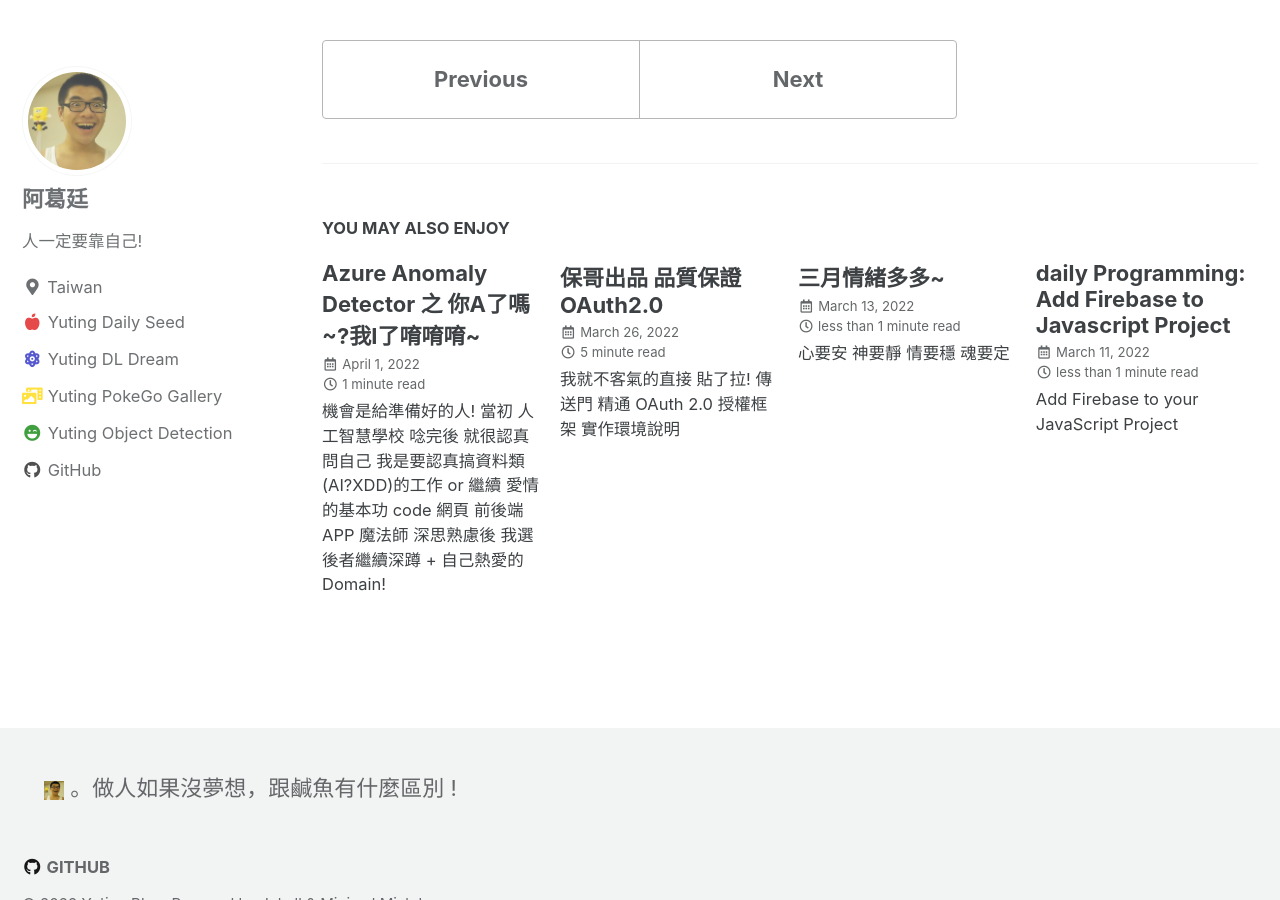
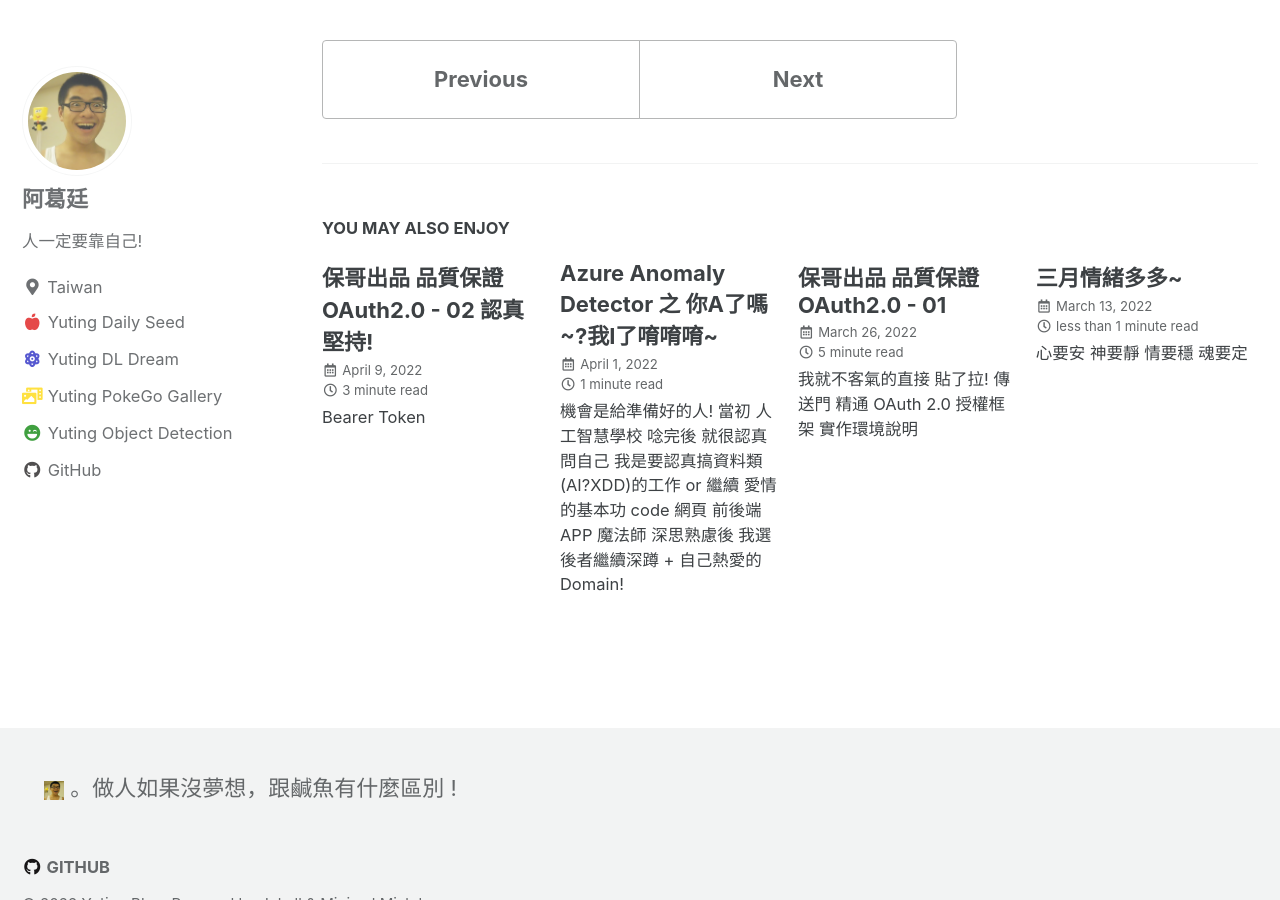
Before and after one commit to yuting3656/yutingblog, a Jekyll site: the page built from _posts/diary/2019-09-10-diary-life-and-baby.md, in a window 1280 px wide and 900 px high, scrolled down 1409 px. Built offline with Jekyll 4.4.1, drawn with Linux system fonts in a browser that asks for light colours; cached includes are drawn as plain includes; some of the changed lines change nothing that is shown.

Commit message:
[updaet] add wiill oauth 2.0 01

````diff
--- a/_posts/oAuthh2/2022-03-26-will-oauth2-01.md
+++ b/_posts/oAuthh2/2022-03-26-will-oauth2-01.md
@@ -1,6 +1,6 @@
 ---
 layout: "single"
-title: '保哥出品 品質保證 OAuth2.0'
+title: '保哥出品 品質保證 OAuth2.0 - 01'
 permalink: 'oauth/will-oauth'
 tags: OAuth2.0
 ---
--- /dev/null
+++ b/_posts/oAuthh2/2022-04-09-will-oauth2-02.md
@@ -0,0 +1,210 @@
+---
+layout: "single"
+title: '保哥出品 品質保證 OAuth2.0 - 02 認真堅持!'
+permalink: 'oauth/will-oauth'
+tags: OAuth2.0
+---
+
+## Bearer Token
+
+- [RFC6750](https://datatracker.ietf.org/doc/html/rfc6750){:target="_back"}
+
+- 三種方法
+
+  - Authorization Request Header Field
+     - Authorization: `Bearer` xxxxxxxxxxxxxx
+  - Form-Encoded Body Parameter
+     - Content-Type: application/x-www-form-urlencoded
+     - access_token=xxxxxxxxxxxx
+  - URI Query Parameter **不建議拉!!!(以前單位好像這樣XDDD)**
+     - GET /resource?`access_token`=mF_9.B5f-4.1JqM HTTP/1.1
+     - Cache-Control: private
+     - Cache-Control: no-store
+
+- 資源提供者無法驗證 Bearer Token
+   - Response 要回應 `WWW-Authenticate` 標頭
+     -
+        ```
+            HTTP/1.1 401 Unauthorized
+            WWW-Authenticate: Bearer realm="example"
+        ```
+   - 無效 or 過時的 Bearer Token
+      -
+        ```
+         HTTP/1.1 401 Unauthorized
+             WWW-Authenticate: Bearer realm="example",
+             error="invalid_token",
+             error_description="The access token expired"
+        ```
+
+- 三種錯誤代碼
+
+   - invalid_request
+   - invalid_token
+   - insufficient_scope
+
+## Refresh Token (刷新權杖)
+
+- When Access Token `expired` or `access new scope request` 可以使用 **Refresh Token**
+
+- 重新核發 `Access Token` 原來 `Refresh Token` 會 **失效**
+
+- 授權伺服器 核發 `Access Token` 可同時回應一組 `Refresh Token`
+  - 授權伺服器不一定要核發 **Refresh Token** 給 `用戶端`
+
+
+### JWT Token [(iat, nbf, exp)](https://stackoverflow.com/questions/43291659/usage-of-nbf-in-json-web-tokens){:target="_back"}
+
+
+- Say, you're selling some API or resource. And a client purchased access that lasts for one hour and the access starts tomorrow in the midday.
+
+- So you issue a JWT with:
+
+   - `;iat` set to now
+   - `nbf` set to tomorrow 12:00pm
+   - `exp` set to tomorrow 1:00pm
+
+
+> 安全性 & 方便性 永遠是天秤兩端!!!
+
+
+## OAuth 2.0 的 4 種授權流程
+
+- [RFC 6749](https://datatracker.ietf.org/doc/html/rfc6749?)
+
+  - 授權碼 [Authorization Code Grant](https://datatracker.ietf.org/doc/html/rfc6749?#section-4.1){:target="_back"}
+     - ![Imgur](https://i.imgur.com/LQKKv30.png)
+     - 適合
+       - client 位於 **受信任** 得環境 (大多是 Web 應用程式)
+     - 基本限制
+        - 透過 Browser 進行轉址
+  - 隱含授權 [Implicit Grant](https://datatracker.ietf.org/doc/html/rfc6749?#section-4.2){:target="_back"}
+     - ![Imgur](https://i.imgur.com/aIjpUr8.png)
+     - [URL fragment](https://en.wikipedia.org/wiki/URI_fragment){:target="_back"}
+        - 在 w3c 定義下 server 拿不到 url # 後面的資訊
+        - ![Imgur](https://i.imgur.com/cbDChCL.jpg)
+     - 適合
+        - client 位於 **不受信任** 的環境 (大多SPA應用程式)
+     - 基本限制
+       - 需透過 Browser 轉址
+       - **禁止核發 Refresh Token**
+  - 密碼認證 [Resource Owner Password Credentials (ROPC) Grant](https://datatracker.ietf.org/doc/html/rfc6749?#section-4.3){:target="_back"}
+     - ![Imgur](https://i.imgur.com/vgn0mGF.png)
+     - 適合
+       - **Resource Owner** 與 **Client** **高度信任** 的環境
+  - 用戶端認證 [Client Credentials Grant](https://datatracker.ietf.org/doc/html/rfc6749?#section-4.4){:target="_back"}
+     - ![Imgur](https://i.imgur.com/De8ruAs.png)
+     - 適合
+       - 沒有 **Resource Owner** 可以介入授權的情境 (ex: **背景執行的服務**)
+
+ - 自行擴充新的授權流程
+
+   - 裝置授權
+     - Device Authorization Grant [(RFC 8628)](https://datatracker.ietf.org/doc/html/rfc8628)
+
+
+## Device Code
+   - [(RFC 8628)](https://datatracker.ietf.org/doc/html/rfc8628){:target="_back"}
+   - ![Imgur](https://i.imgur.com/XGImEiB.png)
+
+   - ex:
+      - [github device flow](https://docs.github.com/en/enterprise-server@3.3/developers/apps/building-oauth-apps/authorizing-oauth-apps#device-flow){:target="_back"}
+
+
+## Native App Authorization via an External User-Agent
+
+- [jRFC 8252](https://datatracker.ietf.org/doc/html/rfc8252){:target="_back"}
+
+- ![Imgur](https://i.imgur.com/YIhEiYa.png)
+
+- Redirect URI options (APP 自己 call APP 拉!!)
+
+   - Private-Use Scheme Redirection
+      -  大部分行動應用程式或桌面應用程式都有支援註冊自訂的 URL Schemes
+         -  Windows: [Registering an Application to a URI Scheme](https://docs.microsoft.com/en-us/previous-versions/windows/internet-explorer/ie-developer/platform-apis/aa767914(v=vs.85)?WT.mc_id=DT-MVP-4015686){:target="_back"} [(快速設定)](https://stackoverflow.com/questions/68577785/how-to-make-url-protocol-to-launch-application-from-its-own-directory-instead/68592520#68592520){:target="_back"}
+         - macOS: [Defining a Custom URL Scheme for Your App](https://developer.apple.com/documentation/xcode/defining-a-custom-url-scheme-for-your-app){:target="_back"}
+         - iOS: [Launching iOS Apps with a Custom URL Scheme](https://useyourloaf.com/blog/launching-ios-apps-with-a-custom-url-scheme/){:target="_back"}
+         - Android: [Android how to create Custom URL scheme](https://stackoverflow.com/questions/18102528/android-how-to-create-custom-url-scheme-with-the-given-format-myapp-http/18125582#18125582){:target="_back"}
+
+### OpendID Connect (OIDC)
+
+- OIDC 1.0 基於 OAuth 2.0 的身份識別規範
+   - 提供 API 可以讓 `用戶端` 取得 `使用者` 的基本個人資訊 (profile)
+   - 允許 client 透過 OAuth2.0 取得 **Access Token** 一併取得 **ID Token (使用者的識別資訊)**
+- 兩者的差異之處
+  - OAuth 2.0 主要著重在 **Authorization**
+  - OpenID Connect 著重在 **Identity**
+
+- 主要腳色
+
+   - End User
+   - Identifier (ID)
+   - Relying Party (RP) (Client)
+   - OpenID Provider (OP)
+
+- [OpenID 主要運作流程](https://openid.net/specs/openid-connect-core-1_0.html#Overview){:target="_back"}
+
+
+```
++--------+                                   +--------+
+|        |                                   |        |
+|        |---------(1) AuthN Request-------->|        |
+|        |                                   |        |
+|        |  +--------+                       |        |
+|        |  |        |                       |        |
+|        |  |  End-  |<--(2) AuthN & AuthZ-->|        |
+|        |  |  User  |                       |        |
+|   RP   |  |        |                       |   OP   |
+|        |  +--------+                       |        |
+|        |                                   |        |
+|        |<--------(3) AuthN Response--------|        |
+|        |                                   |        |
+|        |---------(4) UserInfo Request----->|        |
+|        |                                   |        |
+|        |<--------(5) UserInfo Response-----|        |
+|        |                                   |        |
++--------+                                   +--------+
+```
+
+- [Google OpenID](https://developers.google.com/identity/protocols/oauth2/openid-connect){:target="_back"}
+
+
+## 關於 ID Token
+
+- 基本身分識別資訊
+   - **ID Token** 使用 [`JWT`](https://jwt.io/) 格式來呈現
+   - **ID Token** 必須透過 [`JWS`](https://openid.net/specs/draft-jones-json-web-signature-04.html) 進行簽章處理
+   - **ID Token** 使用 [`JWE`](https://datatracker.ietf.org/doc/html/rfc7516){:target="_back"} 進行加密處理
+
+## 關於 Claims
+
+- 描述使用者 End User 的 **識別資訊** (聲明資訊)
+
+- 在身份驗證過程中 使用者透過 OAuth 2.0 決定 **用戶端** 可取得哪寫 **Claims** (識別資訊) (聲明資訊)
+
+- OpenID Connect : [Standard Claims](https://openid.net/specs/openid-connect-core-1_0.html#StandardClaims){:target="_back"}
+
+   - sub (Subject)
+   - name (End-User's full name)
+   - email (End-User's preferred e-mail address)
+   - gender (End-User's gender) (female, male)
+   - locale (End-User's locale)
+
+- ID Token 使用了以下 Claims
+
+   - 必要的 Claims
+      - iss (Issuer Identifier)
+      - sub (Subject identifier)
+      - aud (Audience)
+      - exp (Expiration time)
+      - iat (Issues At)
+   - 非必要 Claims
+      - auth_time
+      - nonce
+      - acr
+      - amr
+      - azp
+
+## JSON Web Token (JWT)
+
+- [RFC 7519](https://datatracker.ietf.org/doc/html/rfc7519)
````
